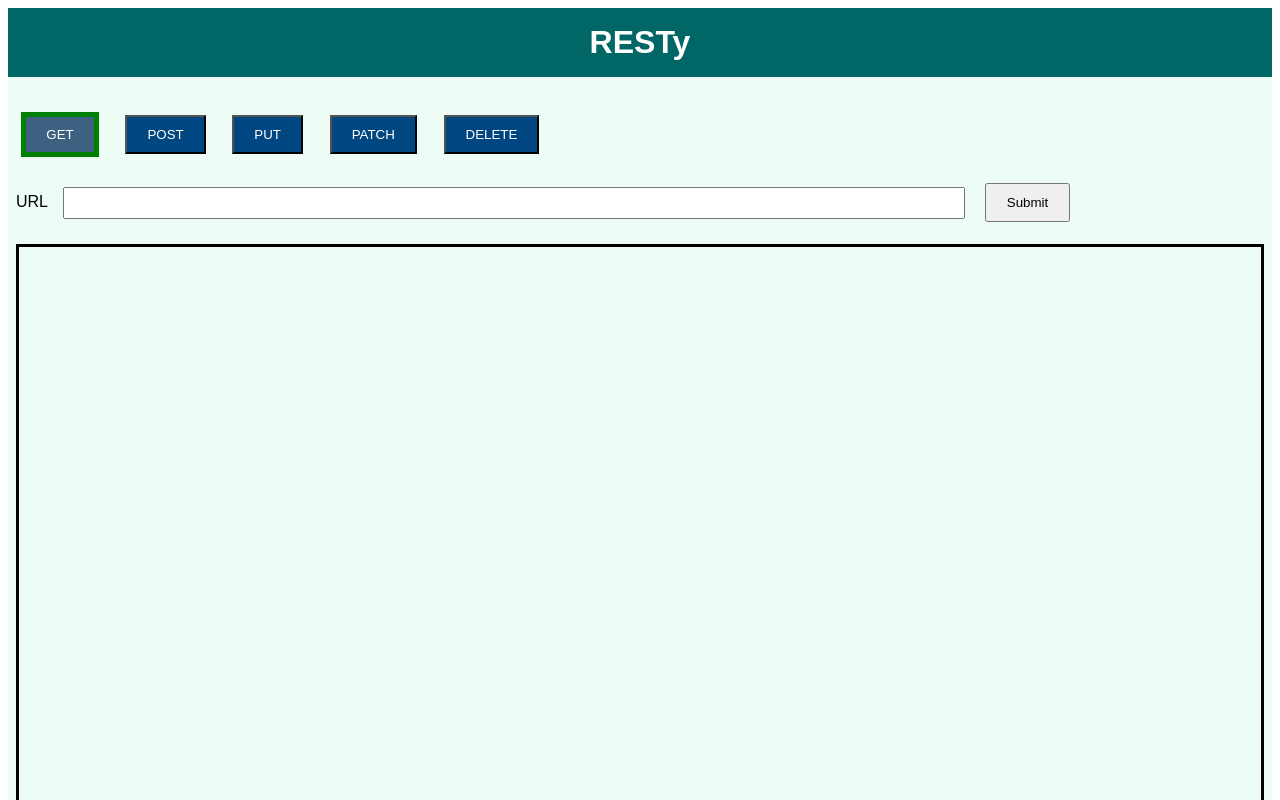
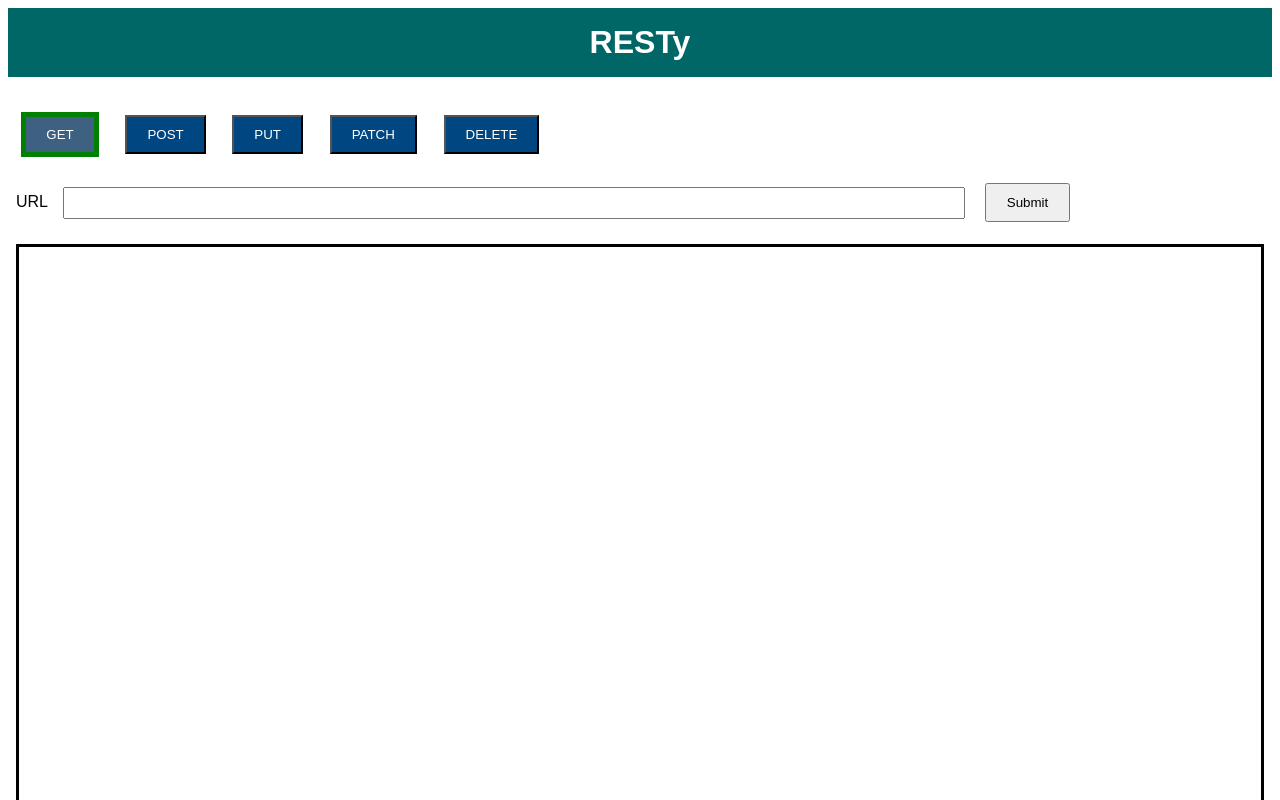
Before and after one commit to earljay-caoile-401-advanced-javascript/react-resty, a React (Create React App) app: page / in a window 1280 px wide. Shown: the top 800 px of the page. Built offline with nearby package versions, Linux system fonts and the light colour scheme.

Commit message:
changed background to white

```diff
--- a/src/_base.scss
+++ b/src/_base.scss
@@ -6,7 +6,7 @@ $pxPad: 20px;
   display: flex;
   flex-direction: column;
   min-height: 100vh;
-  background-color:#edfcf5;
+  background-color: #ffffff;
 }
 
 @mixin setSpacing($marginProp, $paddingProp) {
--- a/src/components/Form.js
+++ b/src/components/Form.js
@@ -21,8 +21,6 @@ function Form(props) {
    * @return  {void}
    */
   function handleSubmit(e) {
-    console.log('Are we getting in here?', e.target.value);
-    console.log('What is props.onKeyPress?', props.onKeyPress);
     if (e.key === 'Enter' || (e.target && e.target.value === 'Submit')) {
       props.onKeyPress();
     }
--- a/src/components/RESTy.js
+++ b/src/components/RESTy.js
@@ -30,10 +30,8 @@ class RESTy extends React.Component {
    */
   async apiFetch() {
     let baseURL = this.state.url;
-    console.log('Did we make it to apiFetch?', baseURL);
     if (baseURL) {
       try {
-        console.log('beginning of try block');
         let res = await fetch(baseURL, {
           method: this.state.reqType,
           headers: {
```
